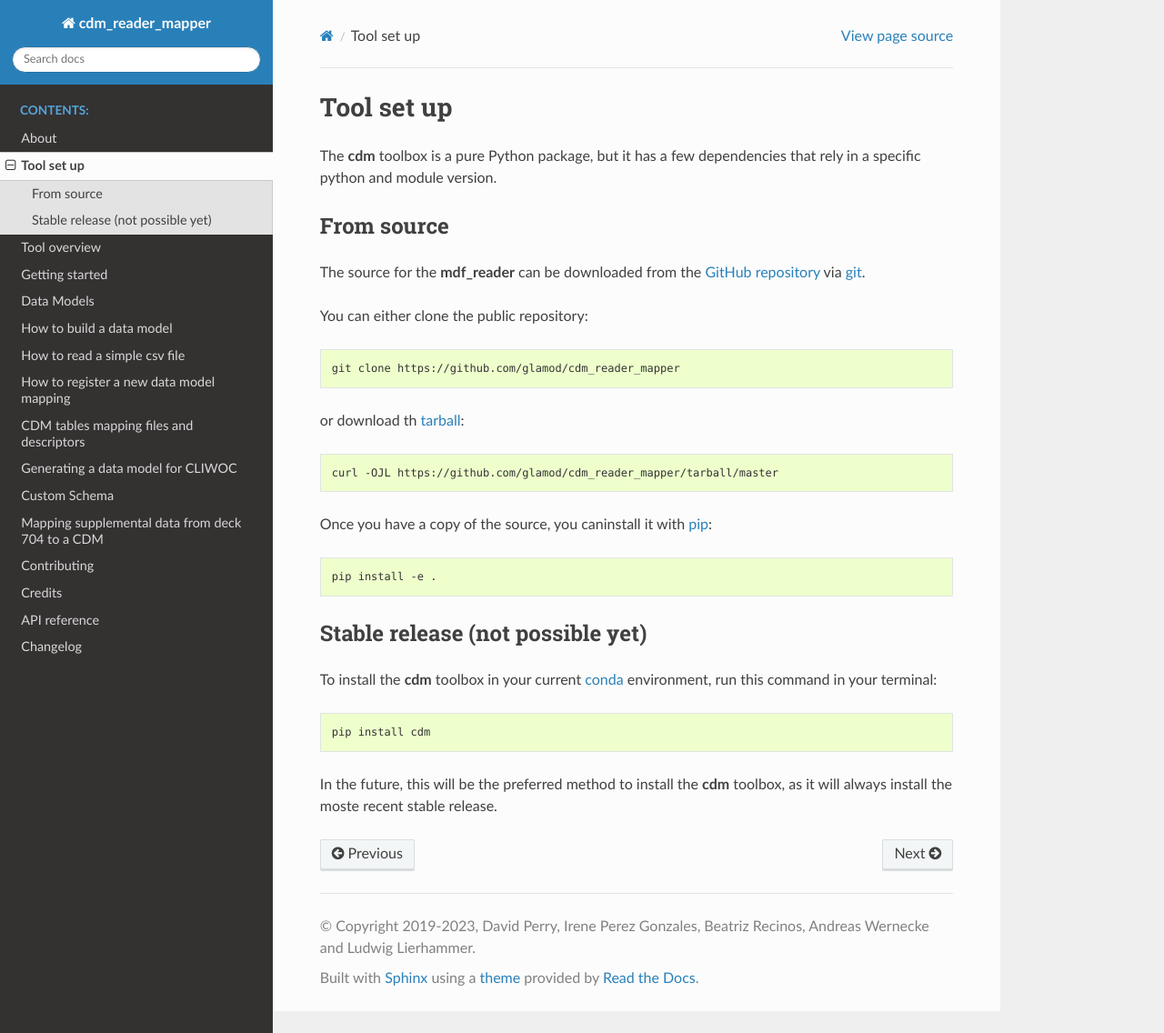
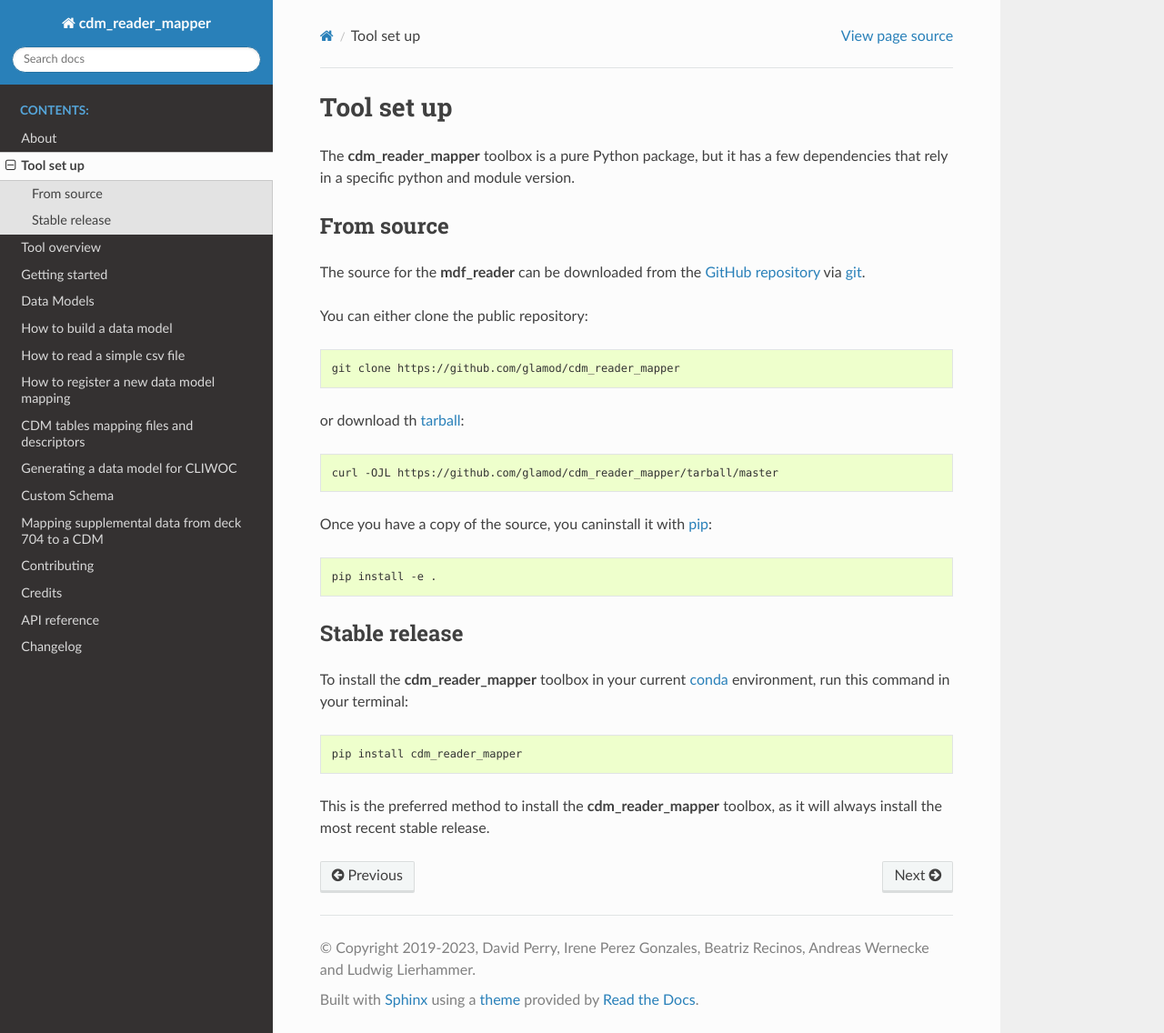
Before and after one commit to glamod/cdm_reader_mapper, a Sphinx documentation site: the page built from docs/tool-set-up.rst, in a window 1280 px wide and 1136 px high. Shown: the whole window at 91% size. Built offline with Sphinx 7.4.7 and the Read the Docs theme 2.0.0, drawn with Linux system fonts in a browser that asks for light colours; the version number could not be read and is left out.

Commit message:
adding installation from pypi

```diff
--- a/docs/tool-set-up.rst
+++ b/docs/tool-set-up.rst
@@ -6,7 +6,7 @@
 Tool set up
 ===========
 
-The **cdm**  toolbox is a pure Python package, but it has a few dependencies that rely in a specific python and module version.
+The **cdm_reader_mapper**  toolbox is a pure Python package, but it has a few dependencies that rely in a specific python and module version.
 
 From source
 ~~~~~~~~~~~
@@ -31,15 +31,15 @@ Once you have a copy of the source, you caninstall it with pip_:
 
    pip install -e .
 
-Stable release (not possible yet)
-~~~~~~~~~~~~~~~~~~~~~~~~~~~~~~~~~
+Stable release
+~~~~~~~~~~~~~~
 
-To install the **cdm** toolbox in your current conda_ environment, run this command in your terminal:
+To install the **cdm_reader_mapper** toolbox in your current conda_ environment, run this command in your terminal:
 
 .. code-block:: console
 
-  pip install cdm
+  pip install cdm_reader_mapper
 
-In the future, this will be the preferred method to install the **cdm** toolbox, as it will always install the moste recent stable release.
+This is the preferred method to install the **cdm_reader_mapper** toolbox, as it will always install the most recent stable release.
 
 .. include:: hyperlinks.rst
```
Also changed, not shown: README.rst (+7 -1 lines).
